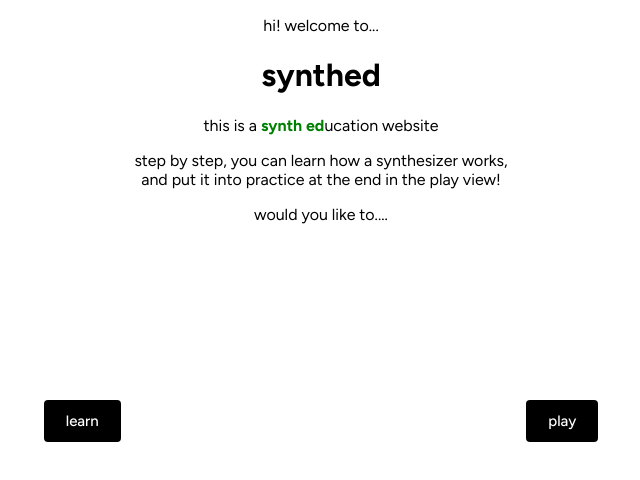
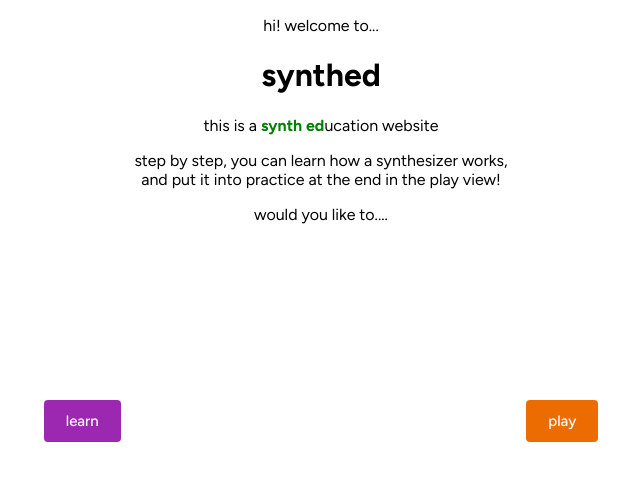
Before and after one commit to impregnablequestion/synthed, a React (Create React App) app in the folder client/: page / in a window 1280 px wide. Shown: the top 480 px of the page, without its empty margins (319-959 px from the left). Built offline with nearby package versions, Linux system fonts and the light colour scheme; no server answers.

Commit message:
Update colours on buttons in Welcome

```diff
--- a/client/src/components/Welcome.tsx
+++ b/client/src/components/Welcome.tsx
@@ -14,8 +14,8 @@ const Welcome = () => {
       <p>step by step, you can learn how a synthesizer works, <br/>and put it into practice at the end in the play view!</p>
       <p>would you like to....</p>
       <OptionsContainer>
-        <Button variant="contained" onClick={()=>{navigate("/learn/1")}} disableElevation size='large'>learn</Button>
-        <Button variant="contained" onClick={()=>{navigate("/play")}} disableElevation size='large'>play</Button>
+        <Button color="secondary" variant="contained" onClick={()=>{navigate("/learn/1")}} disableElevation size='large'>learn</Button>
+        <Button color="warning"variant="contained" onClick={()=>{navigate("/play")}} disableElevation size='large'>play</Button>
       </OptionsContainer>
     </div>
   )
```
